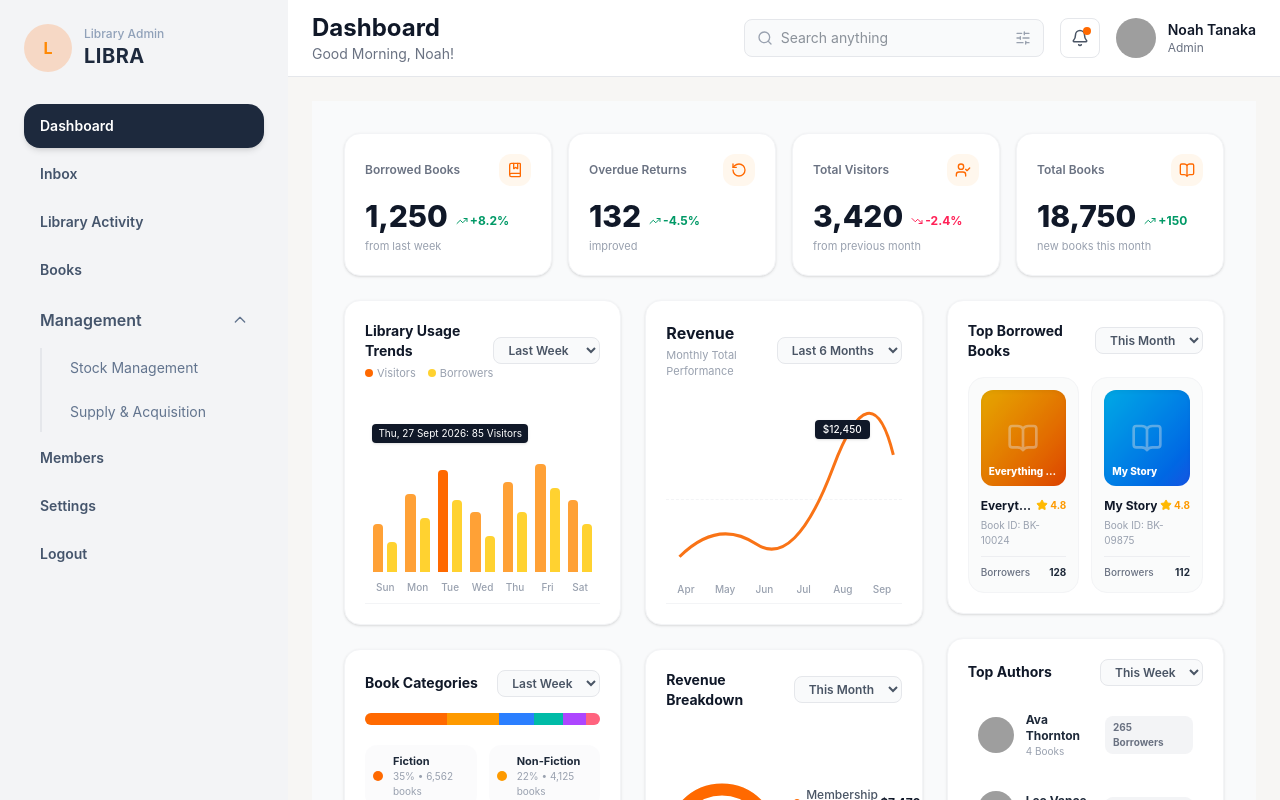
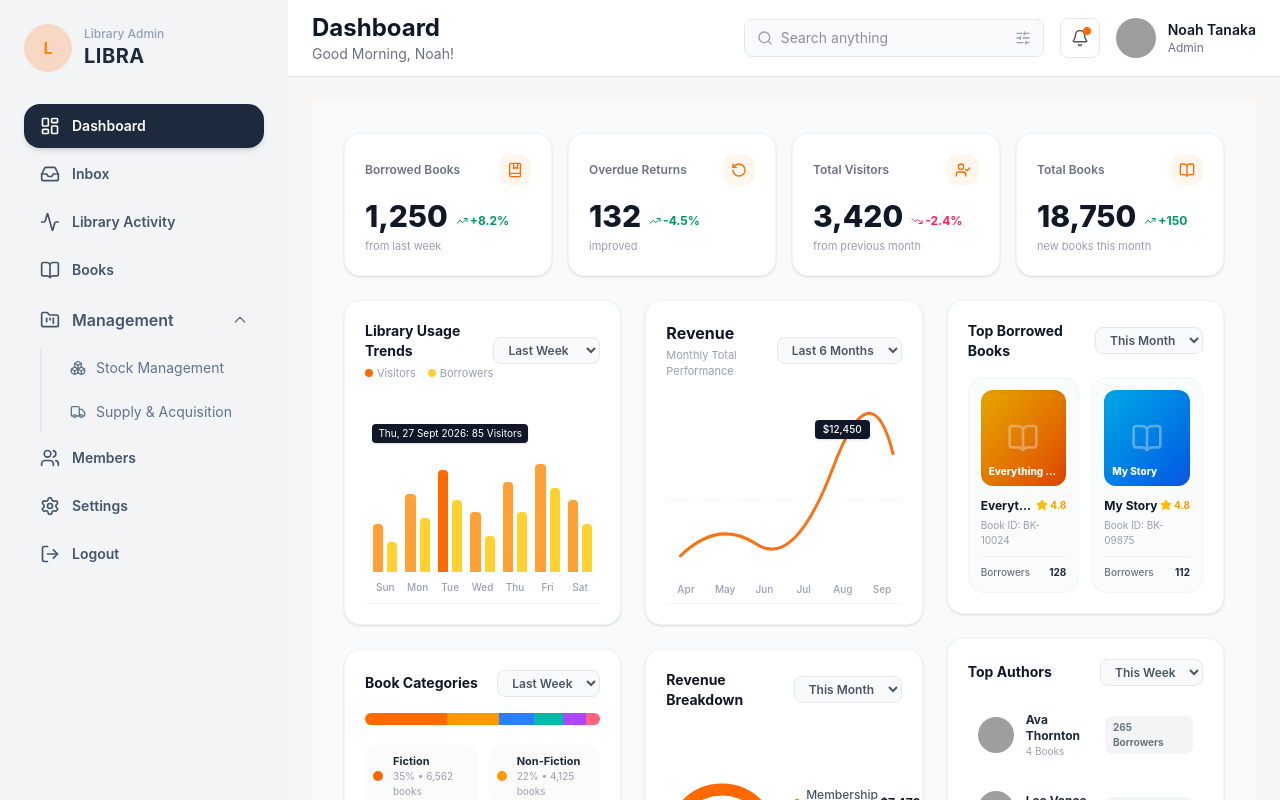
Before and after one commit to system-Barinda/LIBRA, a React (Vite) app: page /dashboard in a window 1280 px wide. Both pictures are taken after a click on the button "Management". Shown: the top 800 px of the page. Built offline with nearby package versions, Linux system fonts and the light colour scheme; grey boxes are pictures that could not be loaded.

Commit message:
chore:updated currently ones

```diff
--- a/src/components/Sidebar.tsx
+++ b/src/components/Sidebar.tsx
@@ -1,28 +1,42 @@
-import { LogOut, Settings } from "lucide-react";
+import {
+  LayoutDashboard,
+  Inbox,
+  Activity,
+  BookOpen,
+  FolderKanban,
+  Boxes,
+  Truck,
+  Users,
+  Settings,
+  LogOut,
+} from "lucide-react";
 import React, { useState } from "react";
 import { NavLink } from "react-router-dom";
 
 const nav = [
-  { label: "Dashboard", path: "/dashboard" },
-  { label: "Inbox", path: "/inbox" },
-  { label: "Library Activity", path: "/activity" },
-  { label: "Books", path: "/books" },
+  { label: "Dashboard", path: "/dashboard", icon: LayoutDashboard },
+  { label: "Inbox", path: "/inbox", icon: Inbox },
+  { label: "Library Activity", path: "/activity", icon: Activity },
+  { label: "Books", path: "/books", icon: BookOpen },
   {
     label: "Management",
+    icon: FolderKanban,
     children: [
       {
         label: "Stock Management",
         path: "/management/stock",
+        icon: Boxes,
       },
       {
         label: "Supply & Acquisition",
         path: "/management/supply",
+        icon: Truck,
       },
     ],
   },
-  { label: "Members", path: "/members" },
-  { label: "Settings", path: "/settings" },
-  { label: "Logout", path: "/logout" },
+  { label: "Members", path: "/members", icon: Users },
+  { label: "Settings", path: "/settings", icon: Settings },
+  { label: "Logout", path: "/logout", icon: LogOut },
 ];
 
 export default function Sidebar({ closeMenu, isMobile = false }) {
@@ -61,6 +75,8 @@ export default function Sidebar({ closeMenu, isMobile = false }) {
         {/* Navigation */}
         <nav className="space-y-1">
           {nav.map((item) => {
+            const Icon = item.icon;
+
             if (item.children) {
               return (
                 <div key={item.label}>
@@ -69,7 +85,10 @@ export default function Sidebar({ closeMenu, isMobile = false }) {
                     onClick={() => setOpenManagement(!openManagement)}
                     className="w-full flex items-center justify-between px-4 py-3 rounded-2xl text-slate-600 hover:bg-slate-200 hover:text-slate-900 transition font-semibold"
                   >
+                    <div className="flex items-center gap-3">
+                      {Icon && <Icon className="w-5 h-5 shrink-0" />}
                       <span>{item.label}</span>
+                    </div>
 
                     {/* Animated Dropdown Arrow Icon */}
                     <svg
@@ -92,22 +111,28 @@ export default function Sidebar({ closeMenu, isMobile = false }) {
                   {/* Sub-items (Dropdown Content) */}
                   {openManagement && (
                     <div className="ml-4 mt-1 border-l-2 border-gray-200 pl-3 space-y-1">
-                      {item.children.map((child) => (
+                      {item.children.map((child) => {
+                        const ChildIcon = child.icon;
+                        return (
                           <NavLink
                             key={child.label}
                             to={child.path}
                             onClick={isMobile ? closeMenu : undefined}
                             className={({ isActive }) =>
-                            `block rounded-xl px-4 py-2.5 text-sm transition-colors duration-150 ${
+                              `flex items-center gap-2.5 rounded-xl px-4 py-2.5 text-sm transition-colors duration-150 ${
                                 isActive
                                   ? "bg-orange-500 text-white font-medium shadow-sm"
                                   : "text-slate-500 hover:bg-gray-200 hover:text-slate-800"
                               }`
                             }
                           >
-                          {child.label}
+                            {ChildIcon && (
+                              <ChildIcon className="w-4 h-4 shrink-0" />
+                            )}
+                            <span>{child.label}</span>
                           </NavLink>
-                      ))}
+                        );
+                      })}
                     </div>
                   )}
                 </div>
@@ -120,14 +145,15 @@ export default function Sidebar({ closeMenu, isMobile = false }) {
                 to={item.path}
                 onClick={isMobile ? closeMenu : undefined}
                 className={({ isActive }) =>
-                  `block rounded-2xl px-4 py-3 text-sm font-semibold transition duration-150 ${
+                  `flex items-center gap-3 rounded-2xl px-4 py-3 text-sm font-semibold transition duration-150 ${
                     isActive
                       ? "bg-slate-800 text-white shadow-md"
                       : "text-slate-600 hover:bg-slate-200 hover:text-slate-900"
                   }`
                 }
               >
-                {item.label}
+                {Icon && <Icon className="w-5 h-5 shrink-0" />}
+                <span>{item.label}</span>
               </NavLink>
             );
           })}
```
Lines whose indentation alone changed are shown as unchanged.
